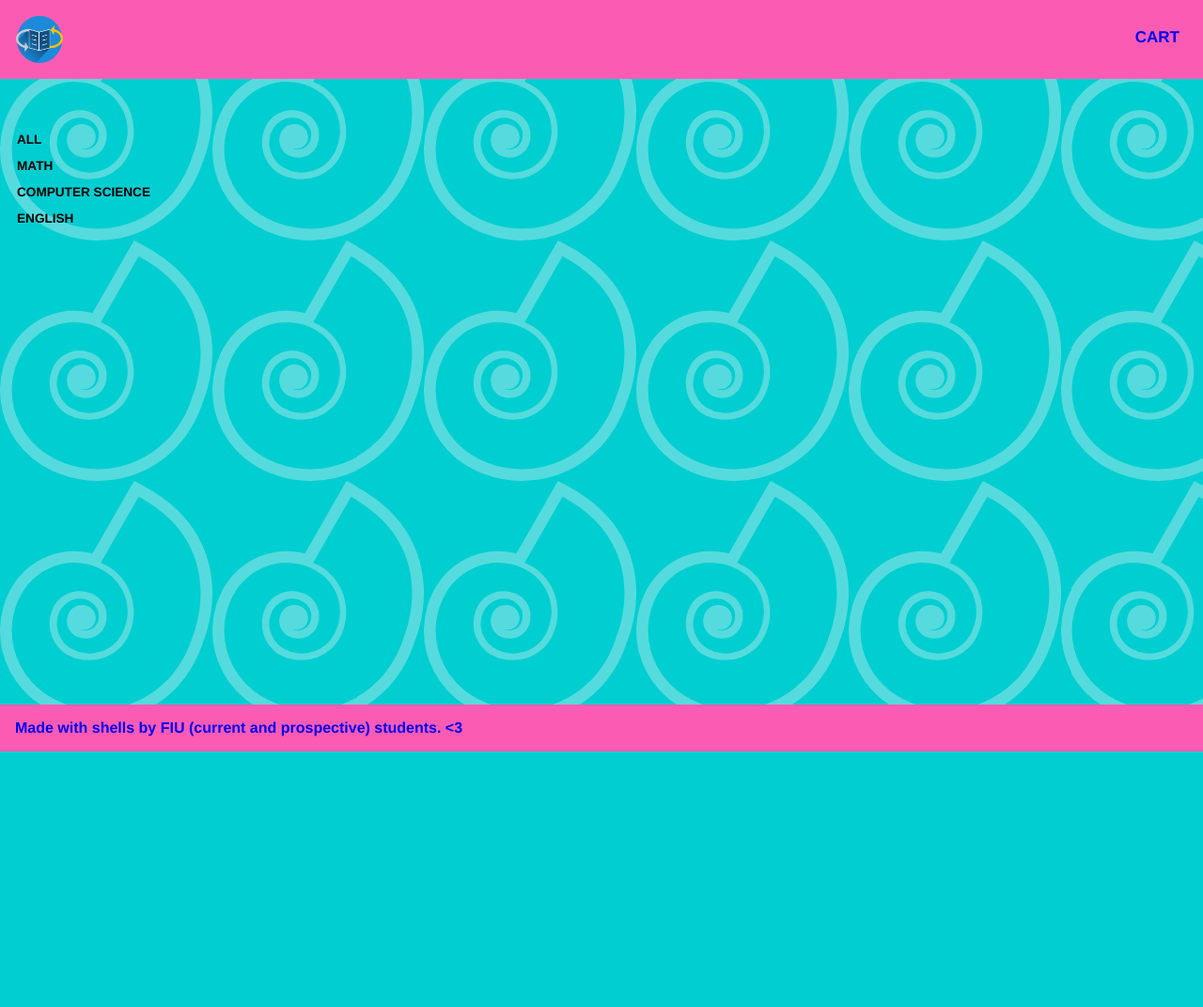
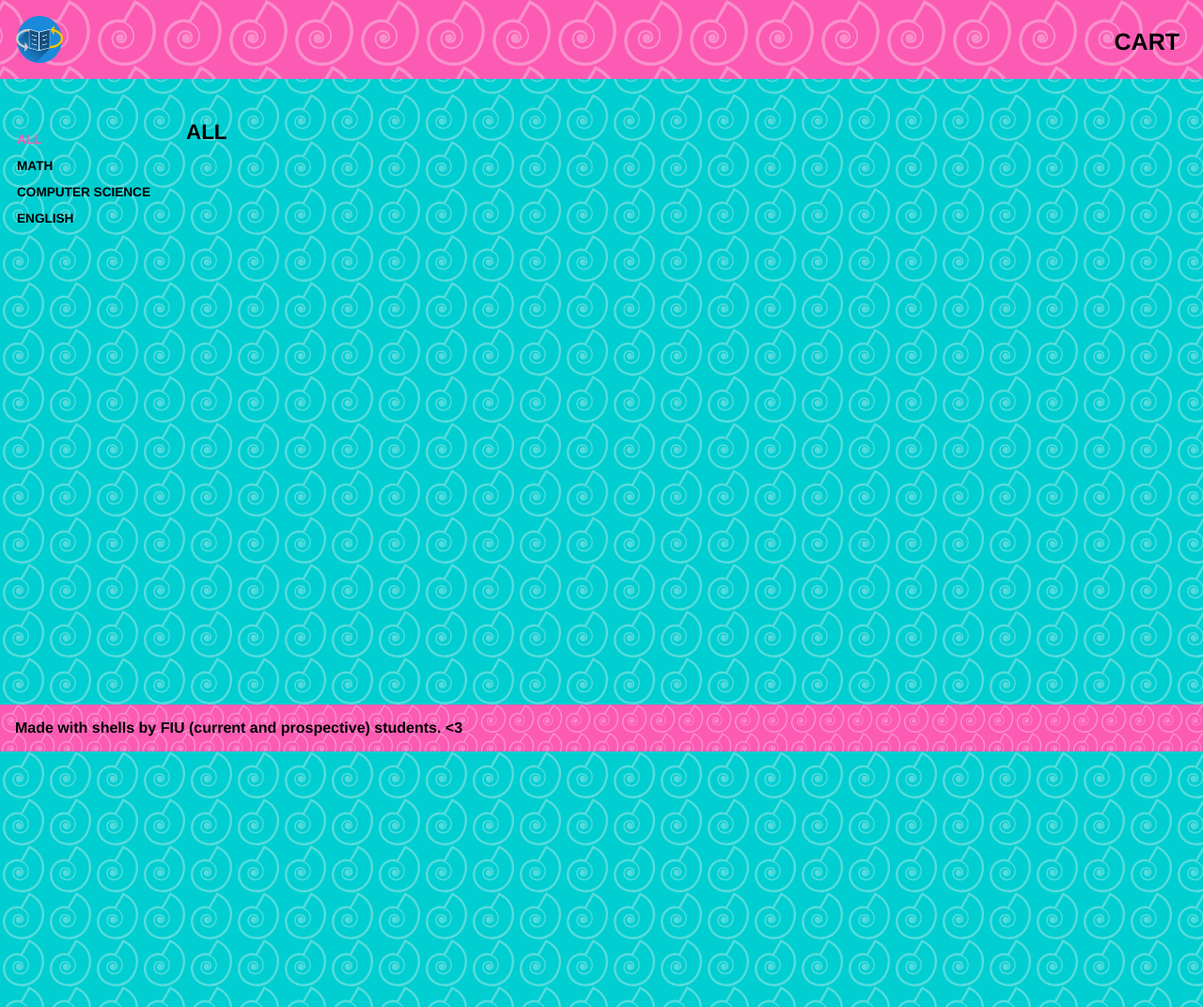
Before and after one commit to jorgeluceda/ShellHacks, a Flask app: page / in a window 1280 px wide. Shown: the whole page at 94% size. Before the commit the page ends 800 px from the top, so only its background shows below. Run offline with Flask 2, Linux system fonts and the light colour scheme; some libraries are stand-ins or nearby versions.

Commit message:
background and ALL now shown

```diff
--- a/static/css/styles.css
+++ b/static/css/styles.css
@@ -2,6 +2,7 @@
 	 font-family: Helvetica; src: url('../helvetica.otf'); }
 
 .top-menu {
+	clear: left;
 	font-family: Helvetica, sans-serif;
    overflow: hidden;
    background-color: #fc5bb4;
@@ -11,7 +12,9 @@
    right: 0;
 	width: 100%;
 	min-height: 80px;
-   overflow: hidden;
+
+	background-image: url("../img/shell-icon-bg.svg");
+	background-size: 70px 70px;
 }
 
 .top-menu li {
@@ -22,6 +25,8 @@
 	padding-top: 10px;
 	padding-right: 10px;
 	text-align: center;
+	color: black;
+	font-weight: bold;
 
 }
 
@@ -44,11 +49,11 @@
 	font-weight: bold;
    float: right;
    display: inline-block;
-   color: #f2f2f2;
+	color: black;
    text-align: center;
    padding: 20px 15px;
    text-decoration: none;
-	font-size: 17px;
+	font-size: 25px;
 	text-transform: uppercase;
 	/* font-family: Helvetica; */
 
@@ -68,12 +73,14 @@
 }
 
 .navbar {
+	float: left;
 	font-family: Helvetica, sans-serif;
 	/* background-color: darkturquoise; */
 	padding-top: 120px;
 	padding-left: 10px;
-	text-transform: 	capitalize;
+	text-transform: capitalize;
 	text-decoration: none;
+	max-width: 160px;
 	text-decoration-style: none;
 }
 
@@ -85,7 +92,6 @@
 	text-decoration: none;
 	text-decoration-style: none;
 	font-size: 85%;
-
 }
 
 
@@ -100,6 +106,7 @@
 
 	text-transform: uppercase;
 	line-height: 0.75;
+	/* color: #fc5bb4; */
 }
 
 body {
@@ -107,12 +114,13 @@ body {
 
 	background-color: darkturquoise;
 	background-image: url("../img/shell-icon-bg.svg");
+	background-size: 50px 50px;
 }
 
 footer {
+	padding: 1em;
 	font-family: Helvetica, sans-serif;
-
-	position: absolute;
+	position: fixed;
 	right: 0;
 	bottom: 0;
 	left: 0;
@@ -121,4 +129,25 @@ footer {
 	text-align: left;
 	size: 12px;
 	font-weight: bold;
+
+	/* background-color: darkturquoise; */
+	background-image: url("../img/shell-icon-bg.svg");
+	background-size: 30px 30px;
 }
+
+.rowcategory {
+	 clear: top;
+    margin-left: 170px;
+	 padding-top: 120px;
+	 padding-left: 20px;
+	 overflow: hidden;
+	 font-size: 140%;
+	 font-weight: bold;
+	 text-transform: uppercase;
+
+	 color: black;
+}
+
+.rowcategory a:link {
+	text-decoration: none;
+}
--- a/templates/header.html
+++ b/templates/header.html
@@ -29,12 +29,30 @@
           {% if cats[index] != hover %}
             <p> <a href="{{dirs[index]}}"> {{ cats[index] }} </p>
           {% else %}
-          <p> <a href="{{dirs[index]}}"> {{ cats[index] }} </p> </a>
+            <p> <a style="color:#fc5bb4;" href="{{dirs[index]}}"> {{ cats[index] }} </p> </a>
           {% endif %}
         {% endfor %}
       </div>
 
-      <div class="menu-visible">
-         <ul class="site-nav" id="AccessibleNav">
-         </ul>
+      <div class="rowcategory">
+        <a>{{ hover }}</a>
+        <br></br>
+        <br></br>
+        <br></br>
+        <br></br>
+        <br></br>
+        <br></br>
+        <br></br>
+        <br></br>
+        <br></br>
+        <br></br>
+        <br></br>
+        <br></br>
+        <br></br>
+        <br></br>
+        <br></br>
+        <br></br>
+        <br></br>
+        <br></br>
+
       </div>
```
